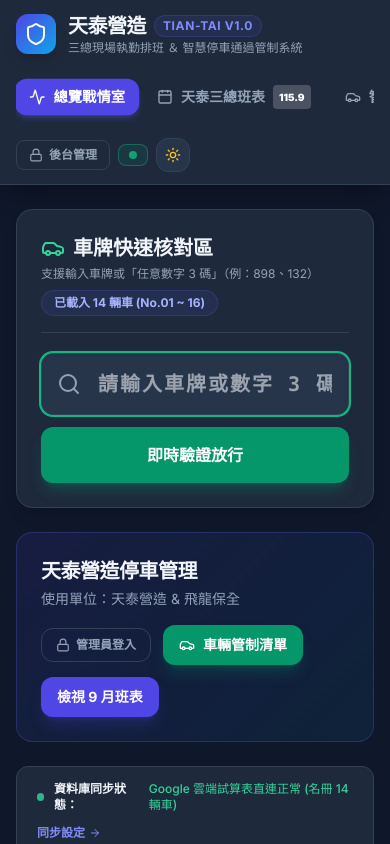
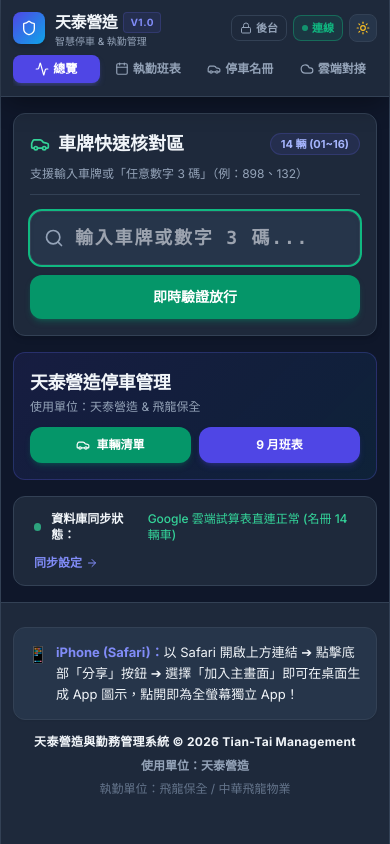
Before and after one commit to ericlai429/Tian_Tai_Parking-System, a React (Vite) app: page / in a window 390 px wide. Shown: the top 844 px of the page. Built offline with nearby package versions, Linux system fonts and the light colour scheme.

Commit message:
fix: 優化 iPhone 13 Pro 尺寸比例與底部15%安全留白

```diff
--- a/src/App.jsx
+++ b/src/App.jsx
@@ -93,7 +93,10 @@ export default function App() {
   };
 
   return (
-    <div className="min-h-screen flex flex-col transition-colors duration-300">
+    <div className="min-h-screen flex flex-col items-center justify-start transition-colors duration-300" style={{ backgroundColor: 'var(--bg)' }}>
+      {/* 限制本機與各環境為 iPhone 13 Pro 規格尺寸 (390px ~ 430px) 置中，避免在大螢幕過度放大 */}
+      <div className="w-full max-w-[430px] min-h-screen flex flex-col border-x shadow-2xl transition-all"
+           style={{ borderColor: 'var(--card-border)', backgroundColor: 'var(--bg)' }}>
         {/* 導覽列 */}
         <Navbar
           activeTab={activeTab}
@@ -112,7 +115,7 @@ export default function App() {
         />
 
         {/* 主工作區塊 */}
-      <main className="flex-1 max-w-7xl w-full mx-auto px-4 sm:px-6 py-6">
+        <main className="flex-1 w-full px-3 py-4 space-y-4">
         {activeTab === 'dashboard' && (
           <DashboardView
             scheduleData={scheduleData}
@@ -169,27 +172,31 @@ export default function App() {
         )}
       </main>
 
-      {/* 頁尾資訊 */}
-      <footer className="mt-auto border-t py-8 text-center transition-colors" style={{
+      {/* 頁尾資訊 (下方保留 15% 留白，防止未加入主畫面的 Safari/Chrome 使用者被底部工具列遮擋) */}
+      <footer className="mt-auto border-t pt-6 pb-2 text-center transition-colors" style={{
         borderColor: 'var(--card-border)',
         backgroundColor: 'var(--card-bg)',
         color: 'var(--text-dim)'
       }}>
-        <div className="max-w-4xl mx-auto px-4 space-y-4">
+        <div className="w-full px-3 space-y-3">
           {/* 手機 PWA 安裝獨立網格 (字體 14px) */}
-          <div className="p-4 px-5 rounded-2xl border text-[14px] leading-relaxed shadow-sm text-center"
+          <div className="p-3.5 rounded-xl border text-[13px] leading-relaxed shadow-sm text-left sm:text-center"
                style={{
                  backgroundColor: 'var(--card-hover)',
                  borderColor: 'var(--card-border)',
                  color: 'var(--text)'
                }}>
-            <span>📱 </span>
+            <div className="flex items-start gap-2">
+              <span className="text-base shrink-0">📱</span>
+              <div>
                 <span className="font-bold text-indigo-400">iPhone (Safari)：</span>
                 <span>以 Safari 開啟上方連結 ➔ 點擊底部「分享」按鈕 ➔ 選擇「加入主畫面」即可在桌面生成 App 圖示，點開即為全螢幕獨立 App！</span>
               </div>
+            </div>
+          </div>
 
           {/* 頁尾資料精準換行 */}
-          <div className="flex flex-col items-center justify-center space-y-1.5 text-xs leading-relaxed">
+          <div className="flex flex-col items-center justify-center space-y-1 text-xs leading-relaxed">
             <div className="font-bold tracking-wide" style={{ color: 'var(--text)' }}>
               天泰營造與勤務管理系統 © 2026 Tian-Tai Management
             </div>
@@ -200,8 +207,12 @@ export default function App() {
               執勤單位：飛龍保全 / 中華飛龍物業
             </div>
           </div>
+
+          {/* 底部 15% 自動安全留白區塊 (約 15vh) */}
+          <div className="h-[15vh] w-full pointer-events-none" aria-hidden="true"></div>
         </div>
       </footer>
+    </div>
 
       {/* 後台管理員密碼驗證彈出窗 (密碼: t1898) */}
       {showAdminModal && (
--- a/src/components/DashboardView.jsx
+++ b/src/components/DashboardView.jsx
@@ -87,31 +87,30 @@ export default function DashboardView({
   };
 
   return (
-    <div className="space-y-6 animate-fadeIn">
+    <div className="space-y-4 animate-fadeIn">
       {/* 1. 【置頂核心】車牌進出快速核對區 (支援數字3碼及通行證流水號快速過濾) */}
-      <div className="p-6 sm:p-8 rounded-2xl border space-y-5 shadow-lg"
+      <div className="p-4 rounded-xl border space-y-4 shadow-md"
            style={{ backgroundColor: 'var(--card-bg)', borderColor: 'var(--card-border)' }}>
-        <div className="flex flex-col sm:flex-row sm:items-center justify-between gap-2 border-b pb-4"
+        <div className="flex flex-col gap-2 border-b pb-3"
              style={{ borderColor: 'var(--card-border)' }}>
-          <div>
-            <h2 className="text-xl sm:text-2xl font-black flex items-center gap-2" style={{ color: 'var(--text)' }}>
-              <Car className="w-6 h-6 text-emerald-400" />
+          <div className="flex items-center justify-between">
+            <h2 className="text-lg font-black flex items-center gap-2" style={{ color: 'var(--text)' }}>
+              <Car className="w-5 h-5 text-emerald-400" />
               <span>車牌快速核對區</span>
             </h2>
-            <p className="text-xs mt-1" style={{ color: 'var(--text-muted)' }}>
-              支援輸入車牌或「任意數字 3 碼」（例：898、132）
-            </p>
+            <div className="text-[11px] font-bold px-2.5 py-0.5 rounded-full bg-indigo-500/10 text-indigo-300 border border-indigo-500/20">
+              {parkingList.length} 輛 (01~16)
+            </div>
           </div>
-
-          <div className="flex items-center gap-2 text-xs font-bold px-3 py-1 rounded-full bg-indigo-500/10 text-indigo-300 border border-indigo-500/20 w-fit">
-            已載入 {parkingList.length} 輛車 (No.01 ~ 16)
-          </div>
+          <p className="text-xs" style={{ color: 'var(--text-muted)' }}>
+            支援輸入車牌或「任意數字 3 碼」（例：898、132）
+          </p>
         </div>
 
         {/* 搜尋輸入列 */}
-        <form onSubmit={handleQuickSubmit} className="flex flex-col sm:flex-row gap-3">
-          <div className="relative flex-1">
-            <Search className="w-6 h-6 absolute left-4 top-1/2 -translate-y-1/2 text-slate-400" />
+        <form onSubmit={handleQuickSubmit} className="flex flex-col gap-2.5">
+          <div className="relative w-full">
+            <Search className="w-5 h-5 absolute left-3.5 top-1/2 -translate-y-1/2 text-slate-400" />
             <input
               type="text"
               value={quickPlate}
@@ -119,8 +118,8 @@ export default function DashboardView({
                 setQuickPlate(e.target.value);
                 if (!e.target.value.trim()) setSelectedVehicle(null);
               }}
-              placeholder="請輸入車牌或數字 3 碼 (例：898 或 1079)..."
-              className="w-full pl-14 pr-4 py-4 rounded-xl border text-xl font-mono font-black tracking-widest uppercase focus:outline-none focus:ring-2 focus:ring-emerald-500 shadow-inner"
+              placeholder="輸入車牌或數字 3 碼..."
+              className="w-full pl-11 pr-3 py-3 rounded-xl border text-lg font-mono font-black tracking-widest uppercase focus:outline-none focus:ring-2 focus:ring-emerald-500 shadow-inner"
               style={{
                 backgroundColor: 'var(--card-hover)',
                 borderColor: 'var(--card-border)',
@@ -131,7 +130,7 @@ export default function DashboardView({
           </div>
           <button
             type="submit"
-            className="px-8 py-4 rounded-xl font-black text-base bg-emerald-600 hover:bg-emerald-500 text-white shadow-lg shadow-emerald-600/30 flex items-center justify-center gap-2 transition-all active:scale-95 shrink-0"
+            className="w-full py-3 rounded-xl font-black text-sm bg-emerald-600 hover:bg-emerald-500 text-white shadow-md shadow-emerald-600/30 flex items-center justify-center gap-2 transition-all active:scale-95 shrink-0"
           >
             <span>即時驗證放行</span>
           </button>
@@ -179,29 +178,29 @@ export default function DashboardView({
 
         {/* 查驗結果呈現卡 */}
         {selectedVehicle && (
-          <div className={`p-6 rounded-2xl border transition-all ${
+          <div className={`p-4 rounded-xl border transition-all ${
             selectedVehicle.status === 'pass'
               ? 'border-emerald-500/60 bg-emerald-500/10 glow-emerald'
               : (selectedVehicle.status === 'pending' ? 'border-amber-500/60 bg-amber-500/10' : 'border-rose-500/60 bg-rose-500/10 glow-rose')
           }`}>
-            <div className="flex flex-col sm:flex-row sm:items-center justify-between gap-4">
-              <div className="space-y-1.5">
-                <div className="flex items-center gap-3">
+            <div className="flex flex-col gap-3">
+              <div className="space-y-1">
+                <div className="flex items-center gap-2 flex-wrap">
                   {selectedVehicle.passNo && (
-                    <span className="px-2.5 py-1 rounded-lg text-xs font-black bg-indigo-600 text-white font-mono shadow-sm">
+                    <span className="px-2 py-0.5 rounded-md text-[11px] font-black bg-indigo-600 text-white font-mono shadow-sm">
                       通行證 #{selectedVehicle.passNo}
                     </span>
                   )}
-                  <span className="font-mono text-3xl sm:text-4xl font-black tracking-wider" style={{ color: 'var(--text)' }}>
+                  <span className="font-mono text-2xl font-black tracking-wider" style={{ color: 'var(--text)' }}>
                     {selectedVehicle.plate}
                   </span>
                   {selectedVehicle.type === 'vip' && (
-                    <span className="px-3 py-1 rounded-full text-xs font-black bg-amber-500 text-slate-950 shadow-md">
+                    <span className="px-2 py-0.5 rounded-full text-[10px] font-black bg-amber-500 text-slate-950 shadow-md">
                       👑 VIP長官座車
                     </span>
                   )}
                 </div>
-                <div className="text-sm font-semibold flex flex-wrap items-center gap-3" style={{ color: 'var(--text)' }}>
+                <div className="text-xs font-semibold flex flex-wrap items-center gap-2" style={{ color: 'var(--text)' }}>
                   <span>人員：{selectedVehicle.name}</span>
                   <span>|</span>
                   <span>單位：{selectedVehicle.unit}</span>
@@ -214,20 +213,20 @@ export default function DashboardView({
                 </div>
               </div>
 
-              <div className="shrink-0">
-                <span className={`px-6 py-3 rounded-xl text-lg font-black uppercase tracking-wider flex items-center gap-2 shadow-lg ${
+              <div className="w-full">
+                <span className={`w-full py-2.5 rounded-xl text-base font-black uppercase tracking-wider flex items-center justify-center gap-2 shadow-md ${
                   selectedVehicle.status === 'pass'
                     ? 'bg-emerald-500 text-white shadow-emerald-500/40'
                     : (selectedVehicle.status === 'pending' ? 'bg-amber-500 text-slate-900 shadow-amber-500/40' : 'bg-rose-500 text-white shadow-rose-500/40')
                 }`}>
                   {selectedVehicle.status === 'pass' ? (
                     <>
-                      <CheckCircle2 className="w-6 h-6" />
+                      <CheckCircle2 className="w-5 h-5" />
                       <span>符合通過 OK!</span>
                     </>
                   ) : (
                     <>
-                      <XCircle className="w-6 h-6" />
+                      <XCircle className="w-5 h-5" />
                       <span>未通過 DENIED</span>
                     </>
                   )}
@@ -239,51 +238,34 @@ export default function DashboardView({
       </div>
 
       {/* 2. 案場資訊與管理控制橫幅 */}
-      <div className="p-6 rounded-2xl border transition-all" style={{
+      <div className="p-4 rounded-xl border transition-all" style={{
         background: 'linear-gradient(135deg, rgba(79, 70, 229, 0.12) 0%, rgba(14, 165, 233, 0.08) 100%)',
         borderColor: 'rgba(99, 102, 241, 0.25)'
       }}>
-        <div className="flex flex-col md:flex-row md:items-center justify-between gap-4">
+        <div className="flex flex-col gap-3">
           <div>
-            <h1 className="text-xl sm:text-2xl font-black tracking-tight" style={{ color: 'var(--text)' }}>
+            <h1 className="text-lg font-black tracking-tight" style={{ color: 'var(--text)' }}>
               天泰營造停車管理
             </h1>
-            <p className="text-sm mt-1 flex flex-wrap items-center gap-2" style={{ color: 'var(--text-muted)' }}>
+            <p className="text-xs mt-0.5 flex flex-wrap items-center gap-2" style={{ color: 'var(--text-muted)' }}>
               <span>使用單位：天泰營造 & 飛龍保全</span>
             </p>
           </div>
 
-          <div className="flex flex-wrap items-center gap-3">
-            {/* 管理員身分切換按鈕 */}
-            <button
-              onClick={onAdminLoginClick}
-              className={`px-3.5 py-2 rounded-xl text-xs font-bold border flex items-center gap-1.5 transition-all ${
-                isAdmin
-                  ? 'bg-amber-500/20 text-amber-300 border-amber-500/40'
-                  : 'hover:bg-slate-800/20'
-              }`}
-              style={{
-                borderColor: isAdmin ? 'rgba(245, 158, 11, 0.4)' : 'var(--card-border)',
-                color: isAdmin ? '#fbbf24' : 'var(--text-muted)'
-              }}
-            >
-              {isAdmin ? <Unlock className="w-3.5 h-3.5 text-amber-400" /> : <Lock className="w-3.5 h-3.5 text-slate-400" />}
-              <span>{isAdmin ? 'Admin 已解鎖' : '管理員登入'}</span>
-            </button>
-
+          <div className="grid grid-cols-2 gap-2">
             <button
               onClick={() => setActiveTab('parking')}
-              className="px-4 py-2.5 rounded-xl font-bold text-sm bg-emerald-600 hover:bg-emerald-500 text-white shadow-lg shadow-emerald-600/25 flex items-center gap-2 transition-all active:scale-95"
+              className="py-2.5 px-3 rounded-xl font-bold text-xs bg-emerald-600 hover:bg-emerald-500 text-white shadow-md shadow-emerald-600/25 flex items-center justify-center gap-1.5 transition-all active:scale-95"
             >
-              <Car className="w-4 h-4" />
-              <span>車輛管制清單</span>
+              <Car className="w-3.5 h-3.5" />
+              <span>車輛清單</span>
             </button>
 
             <button
               onClick={() => setActiveTab('schedule')}
-              className="px-4 py-2.5 rounded-xl font-bold text-sm bg-indigo-600 hover:bg-indigo-500 text-white shadow-lg shadow-indigo-600/25 flex items-center gap-2 transition-transform active:scale-95"
+              className="py-2.5 px-3 rounded-xl font-bold text-xs bg-indigo-600 hover:bg-indigo-500 text-white shadow-md shadow-indigo-600/25 flex items-center justify-center gap-1.5 transition-transform active:scale-95"
             >
-              <span>檢視 9 月班表</span>
+              <span>9 月班表</span>
             </button>
           </div>
         </div>
--- a/src/components/Navbar.jsx
+++ b/src/components/Navbar.jsx
@@ -21,35 +21,83 @@ export default function Navbar({
   ];
 
   return (
-    <header className="border-b transition-colors" style={{
+    <header className="border-b transition-colors sticky top-0 z-40" style={{
       borderColor: 'var(--card-border)',
       backgroundColor: 'var(--card-bg)',
       boxShadow: 'var(--shadow)'
     }}>
-      <div className="max-w-7xl mx-auto px-4 sm:px-6 py-3 flex flex-wrap items-center justify-between gap-4">
-        {/* Logo & 標題 */}
-        <div className="flex items-center space-x-3 cursor-pointer" onClick={() => setActiveTab('dashboard')}>
-          <div className="w-10 h-10 rounded-xl flex items-center justify-center font-black text-white shadow-lg"
+      <div className="w-full px-3 py-2.5 flex flex-col gap-2">
+        {/* Logo & 標題 與 右側工具 */}
+        <div className="flex items-center justify-between gap-2">
+          <div className="flex items-center space-x-2.5 cursor-pointer" onClick={() => setActiveTab('dashboard')}>
+            <div className="w-8 h-8 rounded-lg flex items-center justify-center font-black text-white shadow-md shrink-0"
                  style={{ background: 'linear-gradient(135deg, #4f46e5 0%, #0ea5e9 100%)' }}>
-            <Shield className="w-6 h-6" />
+              <Shield className="w-4 h-4" />
             </div>
             <div>
-            <div className="flex items-center gap-2">
-              <span className="text-xl font-extrabold tracking-tight" style={{ color: 'var(--text)' }}>
+              <div className="flex items-center gap-1.5">
+                <span className="text-base font-black tracking-tight" style={{ color: 'var(--text)' }}>
                   天泰營造
                 </span>
-              <span className="text-xs px-2 py-0.5 rounded-full font-bold uppercase tracking-wider text-indigo-400 bg-indigo-500/10 border border-indigo-500/20">
-                Tian-Tai v1.0
+                <span className="text-[10px] px-1.5 py-0.5 rounded font-bold uppercase tracking-wider text-indigo-400 bg-indigo-500/10 border border-indigo-500/20">
+                  v1.0
                 </span>
               </div>
-            <div className="text-xs font-medium" style={{ color: 'var(--text-muted)' }}>
-              三總現場執勤排班 ＆ 智慧停車通過管制系統
+              <div className="text-[10px] font-medium leading-none mt-0.5" style={{ color: 'var(--text-muted)' }}>
+                智慧停車 & 執勤管理
               </div>
             </div>
           </div>
 
-        {/* 導覽按鈕群 */}
-        <nav className="flex items-center space-x-1 sm:space-x-2 overflow-x-auto py-1">
+          {/* 功能控制區：Admin 身分、雲端燈號與主題切換 */}
+          <div className="flex items-center space-x-1.5 shrink-0">
+            {/* 後台管理員登入切換鈕 (密碼: t1898) */}
+            <button
+              onClick={onAdminToggle}
+              className={`flex items-center space-x-1 text-[11px] px-2 py-1 rounded-lg border font-bold transition-all ${
+                isAdmin
+                  ? 'bg-amber-500/20 text-amber-300 border-amber-500/40 shadow-sm'
+                  : 'text-slate-400 border-slate-700 hover:bg-slate-800/30'
+              }`}
+              title={isAdmin ? "目前已登入 Admin (點擊登出)" : "點擊輸入密碼登入後台"}
+            >
+              {isAdmin ? <Crown className="w-3 h-3 text-amber-400" /> : <Lock className="w-3 h-3 text-slate-400" />}
+              <span>{isAdmin ? 'Admin' : '後台'}</span>
+            </button>
+
+            {/* 雲端狀態小標籤 */}
+            <button
+              onClick={() => setActiveTab('cloud')}
+              className="flex items-center space-x-1 text-[11px] px-2 py-1 rounded-lg border transition-all"
+              style={{
+                borderColor: cloudStatus.connected ? 'rgba(16, 185, 129, 0.4)' : 'var(--card-border)',
+                backgroundColor: cloudStatus.connected ? 'rgba(16, 185, 129, 0.1)' : 'transparent',
+                color: cloudStatus.connected ? '#10b981' : 'var(--text-dim)'
+              }}
+              title="雲端資料庫狀態"
+            >
+              <span className={`w-1.5 h-1.5 rounded-full ${cloudStatus.connected ? 'bg-emerald-500 animate-pulse' : 'bg-slate-400'}`}></span>
+              <span className="font-semibold">{cloudStatus.connected ? '連線' : '本地'}</span>
+            </button>
+
+            {/* 主題切換 */}
+            <button
+              onClick={() => setIsDarkMode(!isDarkMode)}
+              className="p-1.5 rounded-lg border transition-all hover:scale-105 active:scale-95"
+              style={{
+                borderColor: 'var(--card-border)',
+                backgroundColor: 'var(--card-hover)',
+                color: 'var(--text)'
+              }}
+              title={isDarkMode ? '切換淺色模式' : '切換深色模式'}
+            >
+              {isDarkMode ? <Sun className="w-3.5 h-3.5 text-amber-400" /> : <Moon className="w-3.5 h-3.5 text-indigo-400" />}
+            </button>
+          </div>
+        </div>
+
+        {/* 導覽頁籤 (在 390px ~ 430px 下橫向滑動或平均排列) */}
+        <nav className="flex items-center justify-between gap-1 overflow-x-auto pb-0.5 scrollbar-none">
           {tabs.map(tab => {
             const Icon = tab.icon;
             const isActive = activeTab === tab.id;
@@ -57,9 +105,9 @@ export default function Navbar({
               <button
                 key={tab.id}
                 onClick={() => setActiveTab(tab.id)}
-                className={`flex items-center space-x-2 px-3.5 py-2 rounded-xl text-sm font-semibold transition-all duration-150 whitespace-nowrap ${
+                className={`flex-1 flex items-center justify-center gap-1 px-2 py-1.5 rounded-lg text-xs font-bold transition-all duration-150 whitespace-nowrap ${
                   isActive
-                    ? 'text-white shadow-md shadow-indigo-500/25 scale-[1.02]'
+                    ? 'text-white shadow-md shadow-indigo-500/25'
                     : 'hover:bg-slate-800/20'
                 }`}
                 style={{
@@ -68,63 +116,12 @@ export default function Navbar({
                   border: isActive ? 'none' : '1px solid transparent'
                 }}
               >
-                <Icon className="w-4 h-4" />
-                <span>{tab.label}</span>
-                {tab.badge && (
-                  <span className="text-[10px] px-1.5 py-0.5 rounded font-black bg-white/20 text-white">
-                    {tab.badge}
-                  </span>
-                )}
+                <Icon className="w-3.5 h-3.5" />
+                <span>{tab.label.replace('總覽戰情室', '總覽').replace('天泰三總班表', '執勤班表').replace('智慧停車管理', '停車名冊').replace('雲端試算表對接', '雲端對接')}</span>
               </button>
             );
           })}
         </nav>
-
-        {/* 功能控制區：Admin 身分、雲端燈號與主題切換 */}
-        <div className="flex items-center space-x-2 sm:space-x-3">
-          {/* 後台管理員登入切換鈕 (密碼: t1898) */}
-          <button
-            onClick={onAdminToggle}
-            className={`flex items-center space-x-1.5 text-xs px-3 py-1.5 rounded-lg border font-bold transition-all ${
-              isAdmin
-                ? 'bg-amber-500/20 text-amber-300 border-amber-500/40 shadow-sm'
-                : 'text-slate-400 border-slate-700 hover:bg-slate-800/30'
-            }`}
-            title={isAdmin ? "目前已登入 Admin (點擊登出)" : "點擊輸入密碼登入後台"}
-          >
-            {isAdmin ? <Crown className="w-3.5 h-3.5 text-amber-400" /> : <Lock className="w-3.5 h-3.5 text-slate-400" />}
-            <span>{isAdmin ? 'Admin 已解鎖' : '後台管理'}</span>
-          </button>
-
-          {/* 雲端狀態小標籤 */}
-          <button
-            onClick={() => setActiveTab('cloud')}
-            className="flex items-center space-x-1.5 text-xs px-2.5 py-1.5 rounded-lg border transition-all"
-            style={{
-              borderColor: cloudStatus.connected ? 'rgba(16, 185, 129, 0.4)' : 'var(--card-border)',
-              backgroundColor: cloudStatus.connected ? 'rgba(16, 185, 129, 0.1)' : 'transparent',
-              color: cloudStatus.connected ? '#10b981' : 'var(--text-dim)'
-            }}
-            title="雲端資料庫狀態"
-          >
-            <span className={`w-2 h-2 rounded-full ${cloudStatus.connected ? 'bg-emerald-500 animate-pulse' : 'bg-slate-400'}`}></span>
-            <span className="font-semibold hidden sm:inline">{cloudStatus.connected ? '雲端連線' : '本地'}</span>
-          </button>
-
-          {/* 主題切換 */}
-          <button
-            onClick={() => setIsDarkMode(!isDarkMode)}
-            className="p-2 rounded-xl border transition-all hover:scale-105 active:scale-95"
-            style={{
-              borderColor: 'var(--card-border)',
-              backgroundColor: 'var(--card-hover)',
-              color: 'var(--text)'
-            }}
-            title={isDarkMode ? '切換淺色模式' : '切換深色模式'}
-          >
-            {isDarkMode ? <Sun className="w-4 h-4 text-amber-400" /> : <Moon className="w-4 h-4 text-indigo-400" />}
-          </button>
-        </div>
       </div>
     </header>
   );
```
Lines whose indentation alone changed are shown as unchanged.
